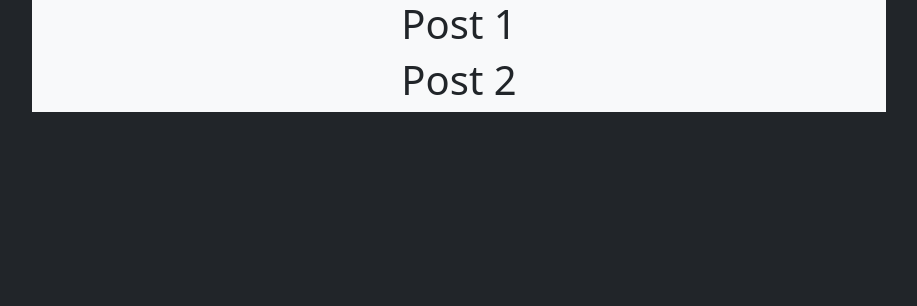
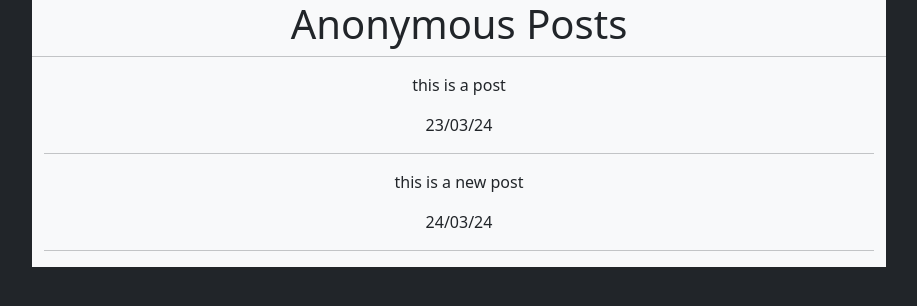
Before and after one commit to WilliamMorgan73/ProgBlack2, a Next.js app: page / in a window 1280 px wide. Shown: the top 306 px of the page, without its empty margins (181-1098 px from the left). Built offline with nearby package versions, Linux system fonts and the light colour scheme.

Commit message:
displaying posts from the json file

```diff
--- /dev/null
+++ b/src/app/data.json
@@ -0,0 +1,14 @@
+{
+    "posts": [
+        {
+            "id": 1,
+            "content": "this is a post",
+            "date": "23/03/24"
+        },
+        {
+            "id": 2,
+            "content": "this is a new post",
+            "date": "24/03/24"
+        }
+    ]
+}
--- a/src/app/page.js
+++ b/src/app/page.js
@@ -1,6 +1,7 @@
 import React from 'react';
 import { Container, Row, Col } from 'react-bootstrap';
 import 'bootstrap/dist/css/bootstrap.min.css';
+import data from './data.json';
 
 function MainColumn() {
   return (
@@ -8,11 +9,18 @@ function MainColumn() {
       <Row>
         <Col xs={2}></Col>
         <Col xs={8} className="bg-light text-center">
+          <h1>Anonymous Posts</h1>
           <Row>
-            <h1>Post 1</h1>
+            <hr></hr>
           </Row>
           <Row>
-            <h1>Post 2</h1>
+            {data.posts.map((posts) => (
+              <div key={posts.id}>
+                <p>{posts.content}</p>
+                <p>{posts.date}</p>
+                <hr></hr>
+              </div>
+            ))}
           </Row>
         </Col>
         <Col xs={2}></Col>
@@ -21,4 +29,18 @@ function MainColumn() {
   );
 }
 
+function App() {
+  return (
+    <div>
+      <h1>Users</h1>
+      {data.users.map((user) => (
+        <div key={user.id}>
+          <h2>{user.name}</h2>
+          <p>{user.email}</p>
+        </div>
+      ))}
+    </div>
+  );
+}
+
 export default MainColumn;
```
